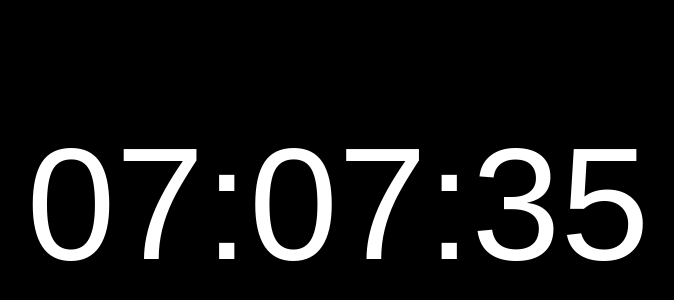
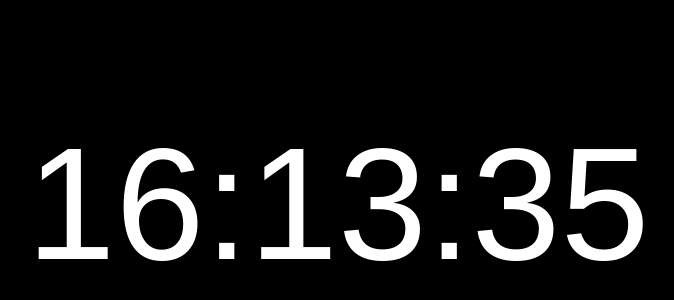
Before and after one commit to MacMillan1225/countdown, a plain HTML site: page index.html in a window 1280 px wide. Shown: the part 204-504 px from the top of the page, without its empty margins (302-976 px from the left). Drawn offline with Linux system fonts and the light colour scheme.

Commit message:
Update index.html

```diff
--- a/index.html
+++ b/index.html
@@ -86,7 +86,7 @@
         }
 
         window.onload = function () {
-            const targetDate = new Date("2024-09-17T14:53:59").getTime(); // 设置目标时间
+            const targetDate = new Date("2024-09-17T23:59:59").getTime(); // 设置目标时间
             const display = document.querySelector('#countdown');
             startCountdown(targetDate, display);
         };
```
